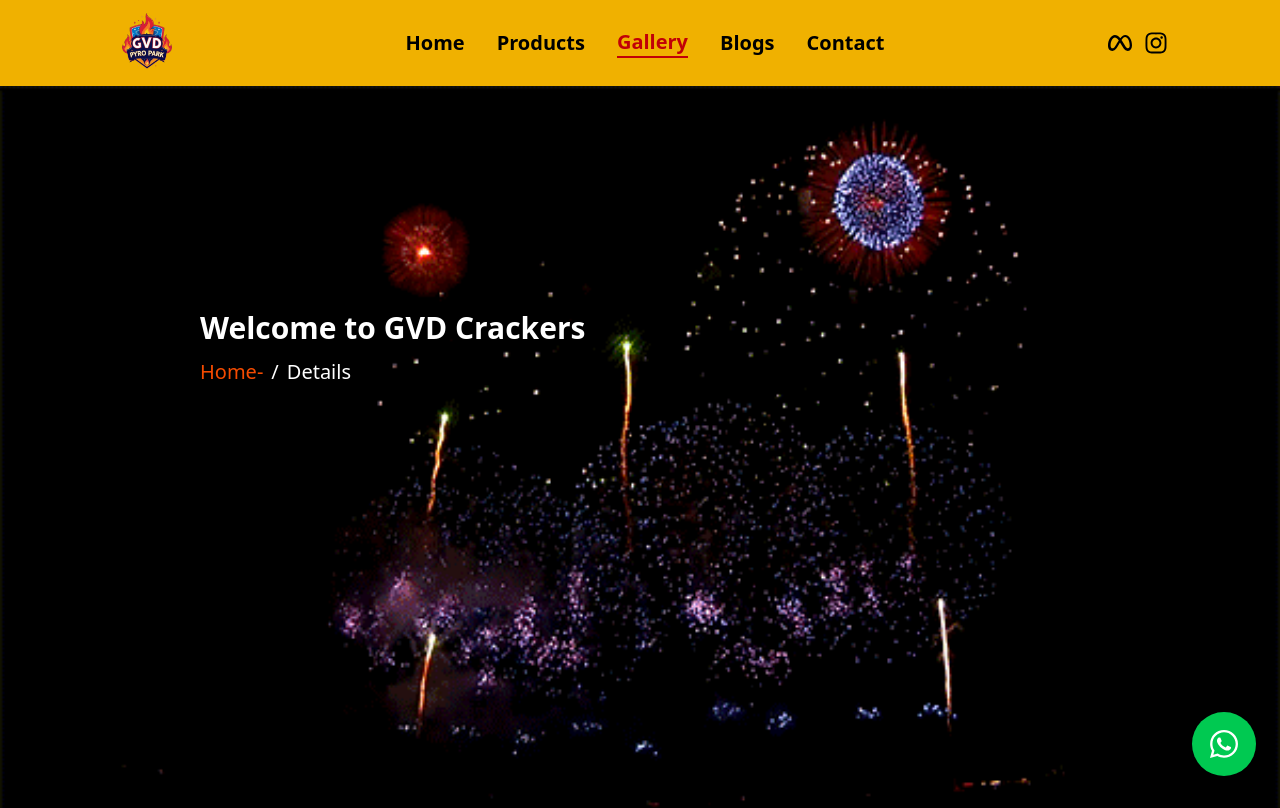
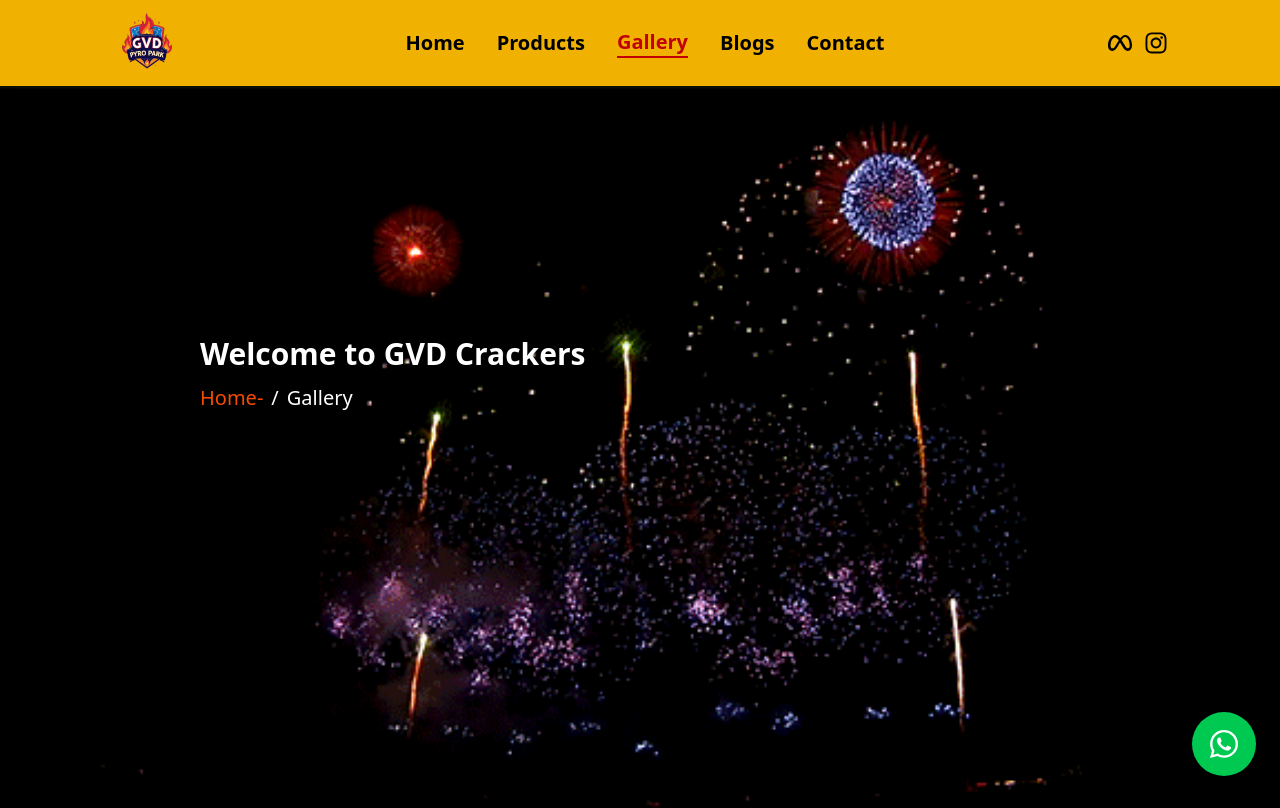
Before and after one commit to Nandha124/crackers-shop, a React (Vite) app: page /pages/detail in a window 1280 px wide. Shown: the top 808 px of the page. Built offline with nearby package versions, Linux system fonts and the light colour scheme.

Commit message:
images,content

```diff
--- a/src/Components/Same2.jsx
+++ b/src/Components/Same2.jsx
@@ -8,17 +8,16 @@ const SamePage = () => {
 
 
       {/* Image */}
-      <div className="relative">
+ <div className="relative w-full h-[400px] md:h-[500px] lg:h-[750px]">
   <img
     src={img1}
     alt="Sample"
-          className=" w-full lg:h-full bg-black bg-opacity-40"
+    className="w-full h-full object-cover"
   />
-            <div className="absolute top-28 lg:top-[200px]  left-25 md:left-[100px] lg:left-[200px] mt-6">
+  <div className="absolute top-28 lg:top-[250px] left-8 md:left-[100px] lg:left-[200px]">
     <h1 className="md:text-3xl text-xl font-bold text-white mb-3">
       Welcome to GVD Crackers
     </h1>
-
     <nav className="text-sm mb-6">
       <ol className="list-reset flex text-white text-xl">
         <li>
@@ -33,8 +32,9 @@ const SamePage = () => {
       </ol>
     </nav>
   </div>
+</div>
 
-      </div>
+
 
       {/* Content */}
 
--- a/src/Components/Same3.jsx
+++ b/src/Components/Same3.jsx
@@ -8,17 +8,16 @@ const SamePage = () => {
 
 
       {/* Image */}
-      <div className="relative">
+ <div className="relative w-full h-[400px] md:h-[500px] lg:h-[750px]">
   <img
     src={img1}
     alt="Sample"
-          className=" w-full  lg:h-[750px] bg-black bg-opacity-40"
+    className="w-full h-full object-cover"
   />
-            <div className="absolute top-28 lg:top-[200px]  left-28 md:left-[100px] lg:left-[200px] mt-6">
+  <div className="absolute top-28 lg:top-[250px] left-8 md:left-[100px] lg:left-[200px]">
     <h1 className="md:text-3xl text-xl font-bold text-white mb-3">
       Welcome to GVD Crackers
     </h1>
-
     <nav className="text-sm mb-6">
       <ol className="list-reset flex text-white text-xl">
         <li>
@@ -33,8 +32,9 @@ const SamePage = () => {
       </ol>
     </nav>
   </div>
+</div>
 
-      </div>
+
 
       {/* Content */}
 
--- a/src/Components/Same4.jsx
+++ b/src/Components/Same4.jsx
@@ -8,17 +8,16 @@ const SamePage = () => {
 
 
       {/* Image */}
-      <div className="relative">
+ <div className="relative w-full h-[400px] md:h-[500px] lg:h-[750px]">
   <img
     src={img1}
     alt="Sample"
-          className=" w-full  lg:h-[750px] bg-black bg-opacity-40"
+    className="w-full h-full object-cover"
   />
-            <div className="absolute top-28 lg:top-[200px]  left-28 md:left-[100px] lg:left-[200px] mt-6">
+  <div className="absolute top-28 lg:top-[250px] left-8 md:left-[100px] lg:left-[200px]">
     <h1 className="md:text-3xl text-xl font-bold text-white mb-3">
       Welcome to GVD Crackers
     </h1>
-
     <nav className="text-sm mb-6">
       <ol className="list-reset flex text-white text-xl">
         <li>
@@ -29,12 +28,13 @@ const SamePage = () => {
         <li>
           <span className="mx-2">/</span>
         </li>
-          <li className="text-white font-medium">Details</li>
+        <li className="text-white font-medium">Gallery</li>
       </ol>
     </nav>
   </div>
+</div>
 
-      </div>
+
 
       {/* Content */}
 
```
Lines whose indentation alone changed are shown as unchanged.
